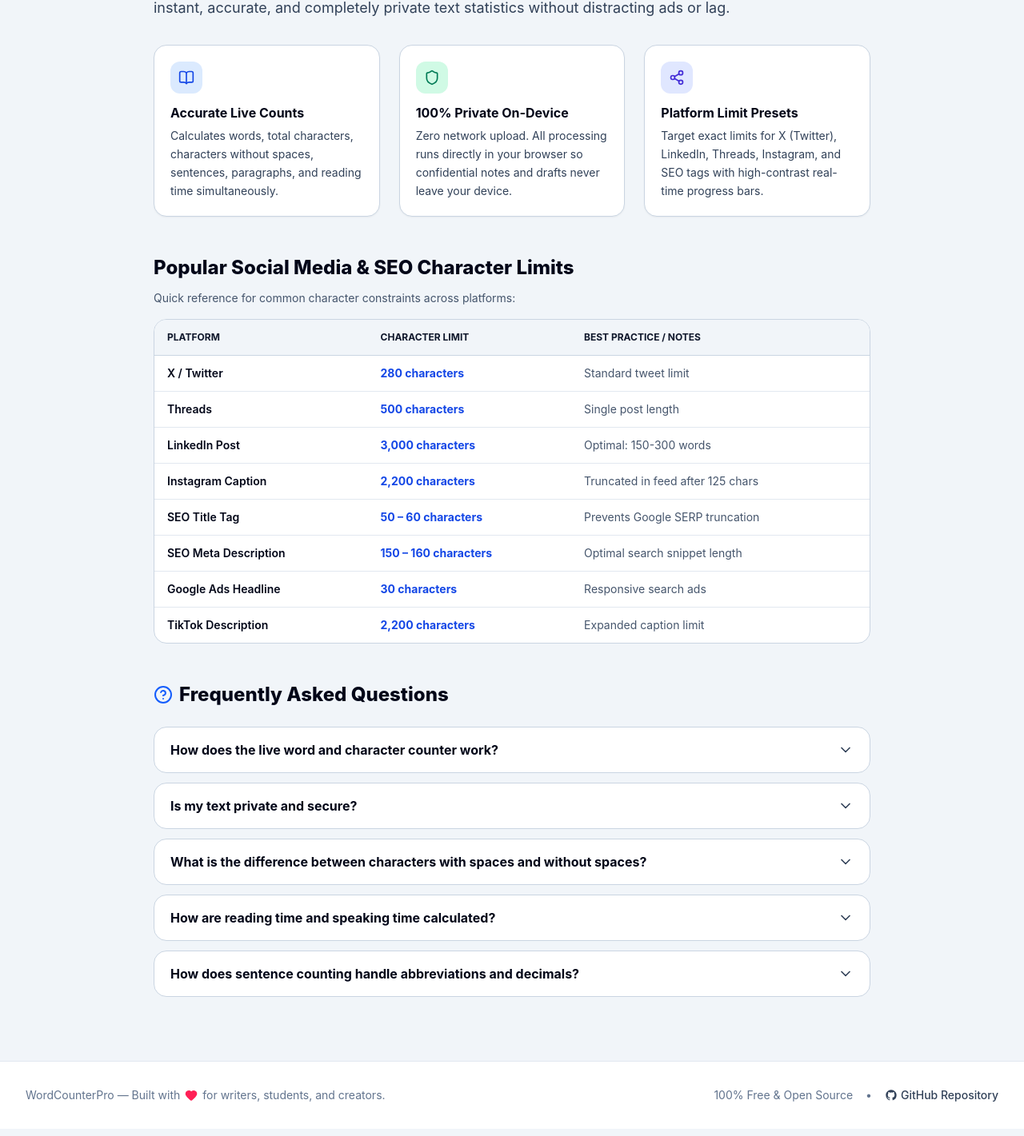
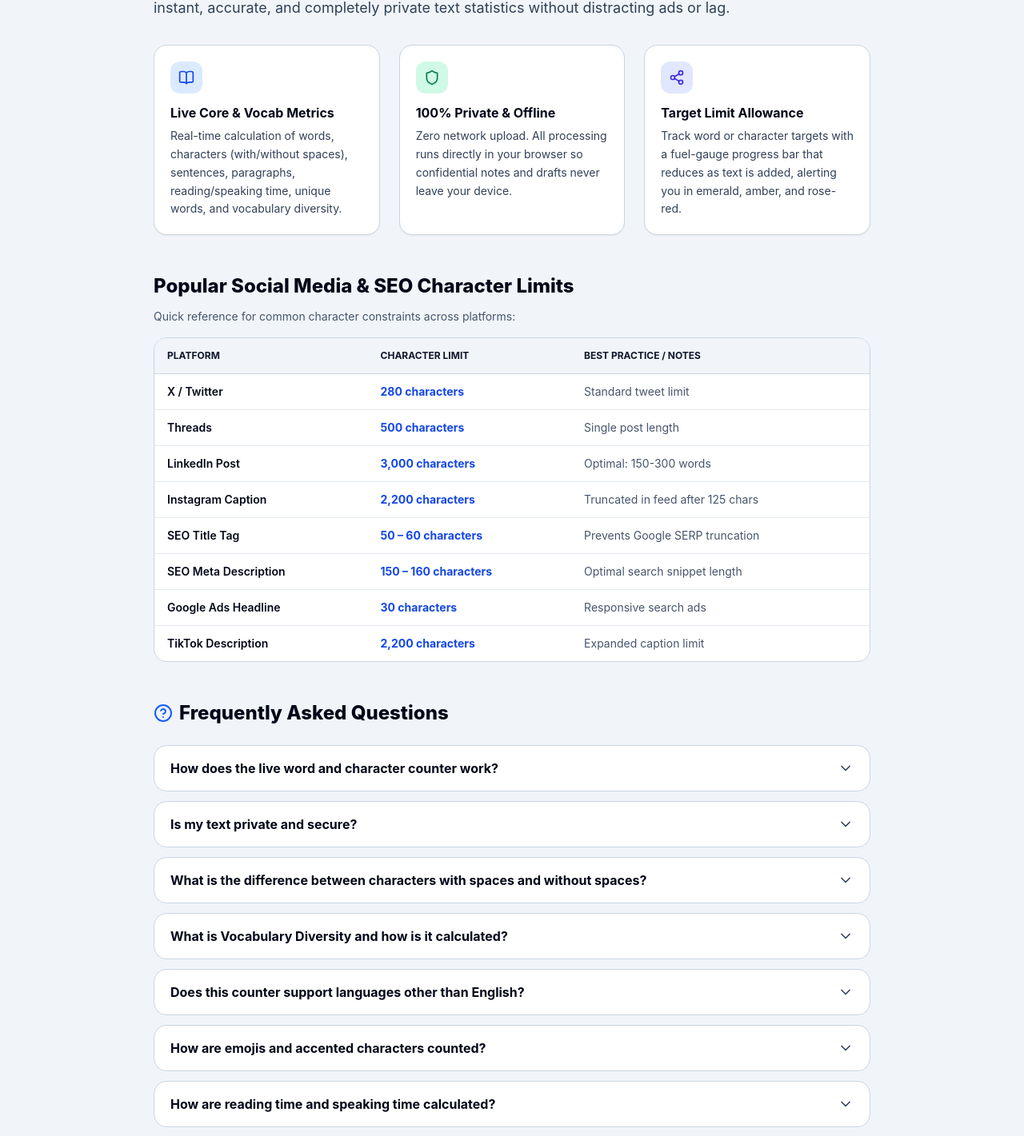
Before and after one commit to imranpollob/word-character-counter, a React (Vite) app: page / in a window 1280 px wide. Shown: the part 1032-2453 px from the top of the page at 80% size. Built offline with nearby package versions, Linux system fonts and the light colour scheme.

Commit message:
update questions

```diff
--- a/index.html
+++ b/index.html
@@ -88,6 +88,30 @@
             },
             {
               "@type": "Question",
+              "name": "What is Vocabulary Diversity and how is it calculated?",
+              "acceptedAnswer": {
+                "@type": "Answer",
+                "text": "Vocabulary Diversity (Type-Token Ratio) measures lexical richness using the formula: (Unique Words ÷ Total Words) × 100. Higher percentages signify diverse vocabulary, while lower scores indicate word repetition."
+              }
+            },
+            {
+              "@type": "Question",
+              "name": "Does this tool support languages other than English?",
+              "acceptedAnswer": {
+                "@type": "Answer",
+                "text": "Yes. WordCounterPro provides universal multilingual support across all major world writing systems, including Bangla, Hindi, Arabic, Spanish, French, Cyrillic, Chinese, and Japanese, with native handling of international sentence terminators and unspaced scripts."
+              }
+            },
+            {
+              "@type": "Question",
+              "name": "How are emojis and accented characters counted?",
+              "acceptedAnswer": {
+                "@type": "Answer",
+                "text": "Emojis and accents are counted using native grapheme cluster segmentation. Multi-codepoint emojis (such as 👨‍👩‍👧‍👦, flags 🇺🇸, and skin-tone modifiers 👍🏽) count accurately as 1 visual character."
+              }
+            },
+            {
+              "@type": "Question",
               "name": "How is reading time and speaking time estimated?",
               "acceptedAnswer": {
                 "@type": "Answer",
@@ -118,21 +142,27 @@
         style="max-width: 800px; margin: 2rem auto; padding: 1.5rem; font-family: system-ui, sans-serif; line-height: 1.6;">
         <h1>Online Word & Character Counter — Free, Fast & Real-Time</h1>
         <p>A fast, free, and completely private tool to count words, characters with spaces, characters without spaces,
-          sentences, paragraphs, and estimated reading time in real time.</p>
+          sentences, paragraphs, vocabulary diversity, and estimated reading time in real time.</p>
 
         <h2>Key Features</h2>
         <ul>
           <li>Live word counter with instant keystroke calculations</li>
           <li>Characters with spaces and characters without spaces</li>
-          <li>Sentence, paragraph, and line counter</li>
+          <li>Vocabulary analytics: unique words, vocabulary diversity (TTR), average word and sentence length</li>
+          <li>Universal multilingual support (Bangla, Indic, Arabic, CJK, and European scripts)</li>
+          <li>Grapheme-accurate emoji counting (1 visual emoji = 1 character)</li>
           <li>Reading time (225 WPM) and speaking time (130 WPM)</li>
-          <li>Custom word and character target limits</li>
+          <li>Custom word and character target limit allowance bar</li>
         </ul>
 
         <h2>Frequently Asked Questions</h2>
         <h3>How does the counter calculate words and characters?</h3>
         <p>Text is parsed directly in your web browser. Keystrokes, spaces, and punctuation are analyzed to generate
           counts without uploading any text to remote servers.</p>
+
+        <h3>Does it support languages other than English?</h3>
+        <p>Yes, full Unicode support covers Bangla, Hindi, Arabic, Spanish, Chinese, Japanese, and all world writing
+          systems.</p>
 
         <h3>What is reading time based on?</h3>
         <p>Reading time is calculated using standard silent reading speeds of 225 words per minute.</p>
--- a/src/components/SeoContent.tsx
+++ b/src/components/SeoContent.tsx
@@ -23,6 +23,21 @@
       'Characters with spaces includes letters, numbers, punctuation marks, and whitespace (spaces, tabs, line breaks). Characters without spaces counts only visible symbols and glyphs, excluding whitespace. Many academic papers, translations, and publication limits require character counts without spaces.',
   },
   {
+    question: 'What is Vocabulary Diversity and how is it calculated?',
+    answer:
+      'Vocabulary Diversity (Type-Token Ratio) measures the lexical richness of your writing using the formula: (Unique Words ÷ Total Words) × 100. A higher percentage indicates rich, varied word choice, while a lower percentage indicates word repetition.',
+  },
+  {
+    question: 'Does this counter support languages other than English?',
+    answer:
+      'Yes. WordCounterPro provides universal multilingual support across all major world writing systems—including Bangla, Hindi, Arabic, Spanish, French, Cyrillic, Chinese, and Japanese. It intelligently handles language-specific sentence markers (such as Bengali/Hindi Dari "।", Arabic "؟", and CJK "。") and accurately parses unspaced Asian scripts.',
+  },
+  {
+    question: 'How are emojis and accented characters counted?',
+    answer:
+      'Emojis and accented letters are counted using native grapheme cluster segmentation. Multi-codepoint emojis (such as 👨‍👩‍👧‍👦, flags 🇺🇸, and skin-tone modifiers 👍🏽) count accurately as 1 visual character, ensuring exact compliance with character limits on social platforms.',
+  },
+  {
     question: 'How are reading time and speaking time calculated?',
     answer:
       'Reading time is based on the average adult silent reading rate of 225 words per minute (WPM). Speaking time is based on standard conversational oral presentation speed of 130 words per minute.',
@@ -30,7 +45,7 @@
   {
     question: 'How does sentence counting handle abbreviations and decimals?',
     answer:
-      'Our parsing algorithm detects abbreviations (such as Dr., Mr., vs., e.g., i.e.) and decimal numbers (such as 3.14) so they are preserved without false sentence boundaries.',
+      'Our parsing algorithm protects abbreviations (such as Dr., Mr., vs., e.g., i.e.) and decimal numbers (such as 3.14) so they are preserved without creating false sentence boundaries.',
   },
 ];
 
@@ -71,9 +86,9 @@
             <div className="w-10 h-10 rounded-xl bg-blue-100 dark:bg-blue-950/70 text-blue-700 dark:text-blue-300 flex items-center justify-center mb-3">
               <BookOpen className="w-5 h-5" />
             </div>
-            <h3 className="font-bold text-slate-950 dark:text-white mb-1.5">Accurate Live Counts</h3>
+            <h3 className="font-bold text-slate-950 dark:text-white mb-1.5">Live Core &amp; Vocab Metrics</h3>
             <p className="text-sm text-slate-700 dark:text-slate-300 leading-relaxed">
-              Calculates words, total characters, characters without spaces, sentences, paragraphs, and reading time simultaneously.
+              Real-time calculation of words, characters (with/without spaces), sentences, paragraphs, reading/speaking time, unique words, and vocabulary diversity.
             </p>
           </div>
 
@@ -81,7 +96,7 @@
             <div className="w-10 h-10 rounded-xl bg-emerald-100 dark:bg-emerald-950/70 text-emerald-700 dark:text-emerald-300 flex items-center justify-center mb-3">
               <Shield className="w-5 h-5" />
             </div>
-            <h3 className="font-bold text-slate-950 dark:text-white mb-1.5">100% Private On-Device</h3>
+            <h3 className="font-bold text-slate-950 dark:text-white mb-1.5">100% Private &amp; Offline</h3>
             <p className="text-sm text-slate-700 dark:text-slate-300 leading-relaxed">
               Zero network upload. All processing runs directly in your browser so confidential notes and drafts never leave your device.
             </p>
@@ -91,9 +106,9 @@
             <div className="w-10 h-10 rounded-xl bg-indigo-100 dark:bg-indigo-950/70 text-indigo-700 dark:text-indigo-300 flex items-center justify-center mb-3">
               <Share2 className="w-5 h-5" />
             </div>
-            <h3 className="font-bold text-slate-950 dark:text-white mb-1.5">Platform Limit Presets</h3>
+            <h3 className="font-bold text-slate-950 dark:text-white mb-1.5">Target Limit Allowance</h3>
             <p className="text-sm text-slate-700 dark:text-slate-300 leading-relaxed">
-              Target exact limits for X (Twitter), LinkedIn, Threads, Instagram, and SEO tags with high-contrast real-time progress bars.
+              Track word or character targets with a fuel-gauge progress bar that reduces as text is added, alerting you in emerald, amber, and rose-red.
             </p>
           </div>
         </div>
```
Also changed, not shown: 1 other file (tests, documents, lock files or other folders).
